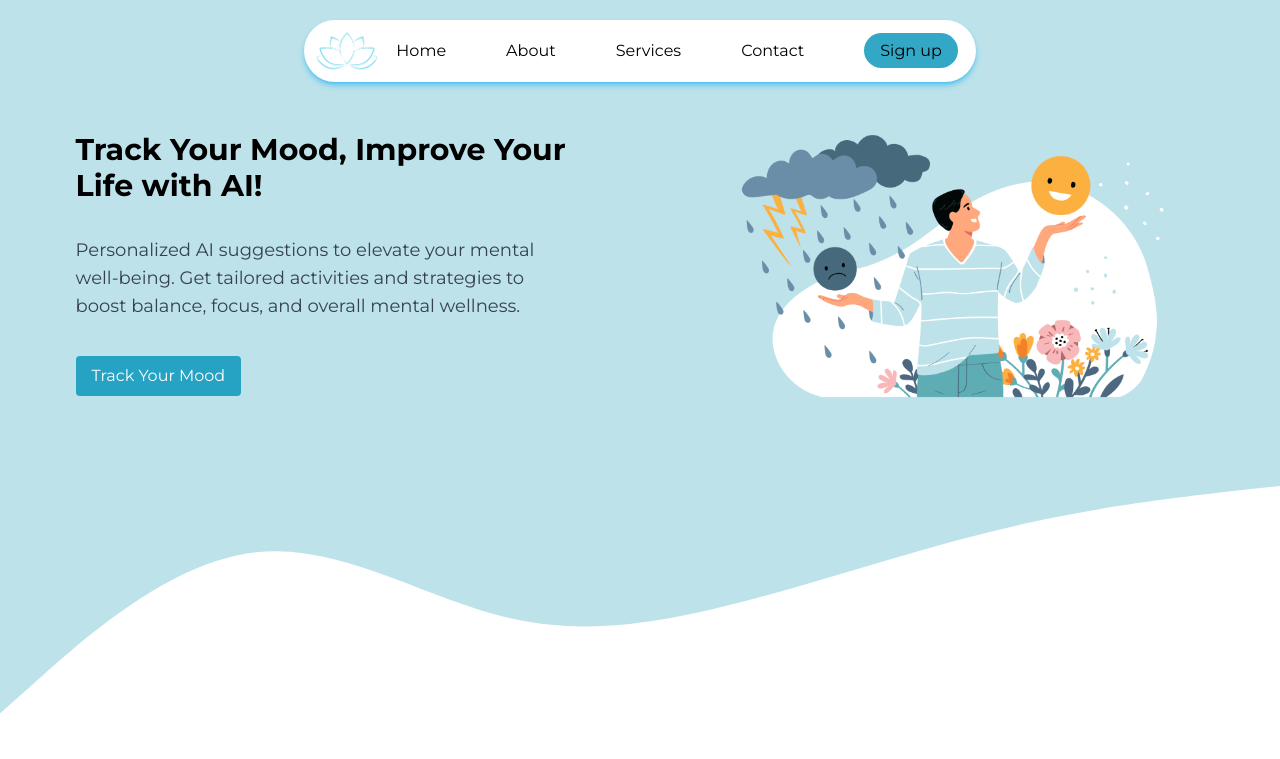
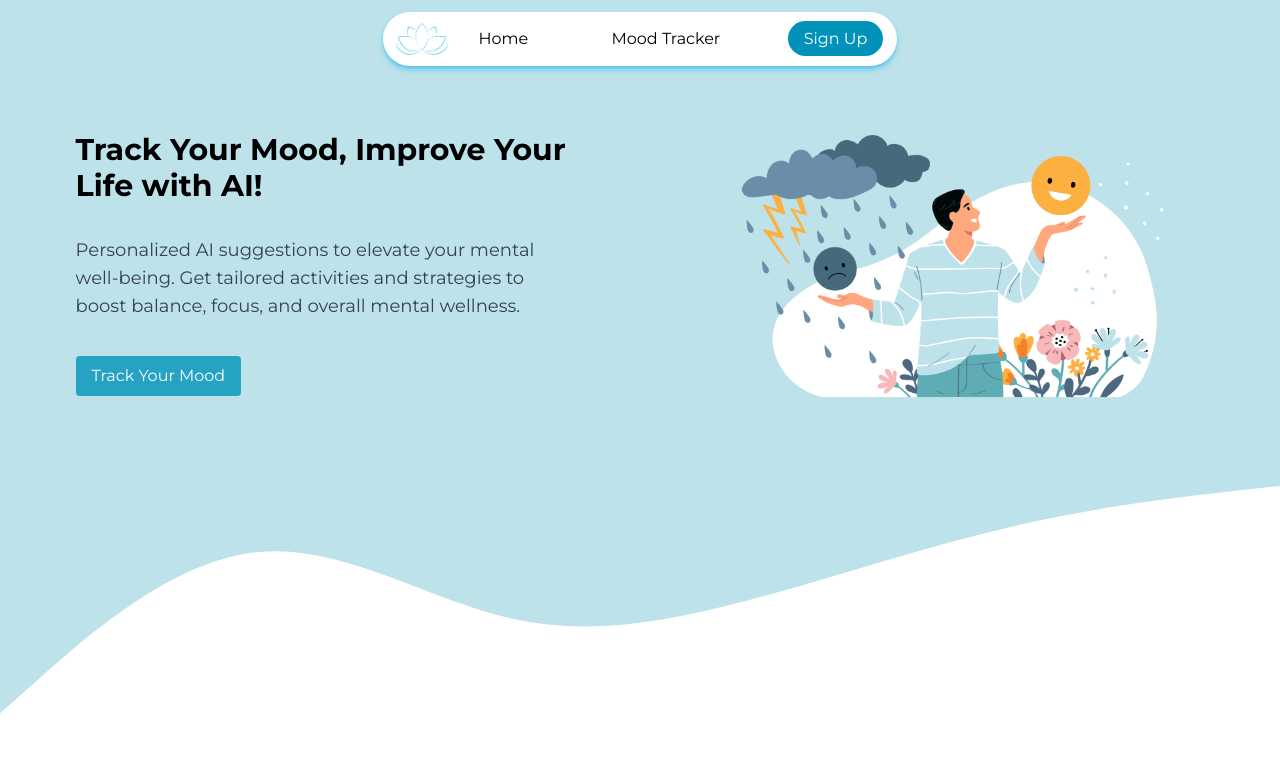
Before and after one commit to HanifaTavassoli/Mood-Tracker, a React (Vite) app: page / in a window 1280 px wide. Shown: the top 759 px of the page. Built offline with nearby package versions, Linux system fonts and the light colour scheme.

Commit message:
make Navbar section full responsive

```diff
--- a/src/components/Navbar.jsx
+++ b/src/components/Navbar.jsx
@@ -1,59 +1,114 @@
-import { NavLink } from "react-router-dom";
+import { NavLink, useNavigate } from "react-router-dom";
 import logo from "../assets/images/logo.png";
+import { useState, useEffect } from "react";
+import Swal from "sweetalert2";
+
 function Navbar() {
+  const navigate = useNavigate();
+  const [user, setUser] = useState(null);
+
+  useEffect(() => {
+    const storedUser = JSON.parse(localStorage.getItem("userInfo"));
+    setUser(storedUser);
+  }, []);
+
+  const handleSignOut = () => {
+    localStorage.removeItem("userInfo");
+    setUser(null);
+
+    Swal.fire({
+      icon: "success",
+      title: "Signed Out",
+      text: "You have successfully signed out!",
+      confirmButtonColor: "#06b6d4",
+    }).then(() => navigate("/login"));
+  };
+
+  const handleMoodTrackerClick = () => {
+    const storedUser = JSON.parse(localStorage.getItem("userInfo"));
+
+    if (storedUser && user) {
+      // کاربر SignUp کرده و لاگین است → MoodTracker
+      navigate("/moodtracker");
+    } else if (storedUser && !user) {
+      // کاربر SignUp کرده ولی لاگین نیست → Login
+      Swal.fire({
+        icon: "info",
+        title: "Login Required",
+        text: "Please login to access Mood Tracker",
+        confirmButtonColor: "#06b6d4",
+        confirmButtonText: "Go to Login",
+      }).then(() => navigate("/login"));
+    } else {
+      // کاربر SignUp نکرده → SignUp
+      Swal.fire({
+        icon: "info",
+        title: "Sign Up Required",
+        text: "You need to create an account first!",
+        confirmButtonColor: "#06b6d4",
+        confirmButtonText: "Go to Sign Up",
+      }).then(() => navigate("/signup"));
+    }
+  };
+
   return (
-    <nav
-      className="flex items-center justify-center w-2xl rounded-full px-3 mx-auto lg:shadow-md lg:shadow-sky-500/50 bg-white text-black lg:fixed lg:left-1/2 lg:transform lg:-translate-x-1/2 mt-5 font-montserrat"
-      aria-label="Global"
-    >
+    <nav className="flex items-center justify-center w-auto rounded-full px-3 mx-auto lg:shadow-md lg:shadow-sky-500/50 bg-white text-black lg:fixed lg:left-1/2 lg:transform lg:-translate-x-1/2 mt-3 font-montserrat">
+
       <div className="hidden lg:flex">
         <NavLink to="/" className="mr-3">
           <span className="sr-only">Mood Tracker</span>
-          <img src={logo} alt="logo" className="w-18 rounded-full" />
+          <img src={logo} alt="logo" className="w-16 rounded-full" />
         </NavLink>
       </div>
+
       <div className="hidden lg:flex w-full justify-center">
         <ul className="flex items-center justify-around w-full lg:gap-x-12">
+
           <li>
-            <NavLink to="/" className="">
+            <NavLink
+              to="/"
+              className="text-black px-4 py-2 hover:text-cyan-600 transition-colors duration-300"
+            >
               Home
-            </NavLink>
-          </li>
-          <li>
-            <NavLink to="#about" className="">
-              About
             </NavLink>
           </li>
 
           <li>
-            <NavLink to="#services" className="">
-              Services
-            </NavLink>
+            <button
+              onClick={handleMoodTrackerClick}
+              className="text-black px-4 py-2 hover:text-cyan-600 transition-colors duration-300"
+            >
+              Mood Tracker
+            </button>
           </li>
+
           <li>
-            <NavLink to="#contact" className="">
-              Contact
-            </NavLink>
-          </li>
-          <li>
-            {/* <button className="px-4 py-2 cursor-pointer rounded-full bg-calm-blue transition-colors duration-300">
-              Sign up
-              </button> */}
-            <NavLink
-              to="/signup"
-              className="px-4 py-2 cursor-pointer rounded-full bg-cyan-600/80 hover:bg-cyan-600 transition-colors duration-300"
-            >
-              Sign up
-            </NavLink>
+            {!user ? (
+              localStorage.getItem("userInfo") ? (
+                <NavLink
+                  to="/login"
+                  className="px-4 py-2 cursor-pointer rounded-full bg-cyan-600 hover:bg-cyan-700 text-white transition-colors duration-300"
+                >
+                  Login
+                </NavLink>
+              ) : (
+                <NavLink
+                  to="/signup"
+                  className="px-4 py-2 cursor-pointer rounded-full bg-cyan-600 hover:bg-cyan-700 text-white transition-colors duration-300"
+                >
+                  Sign Up
+                </NavLink>
+              )
+            ) : (
+              <button
+                onClick={handleSignOut}
+                className="px-4 py-2 cursor-pointer rounded-full bg-cyan-600 hover:bg-cyan-700 text-white transition-colors duration-300"
+              >
+                Sign Out
+              </button>
+            )}
           </li>
         </ul>
-      </div>
-      {/* <!-- Mobile menu toggle button --> */}
-      <div className="flex items-center w-full px-4 py-2 lg:hidden bg-gray-100/50 text-black fixed top-0 justify-between">
-        <NavLink to="/">
-          <span className="sr-only">Mood Tracker</span>
-          <img src="" alt />
-        </NavLink>
       </div>
     </nav>
   );
```
